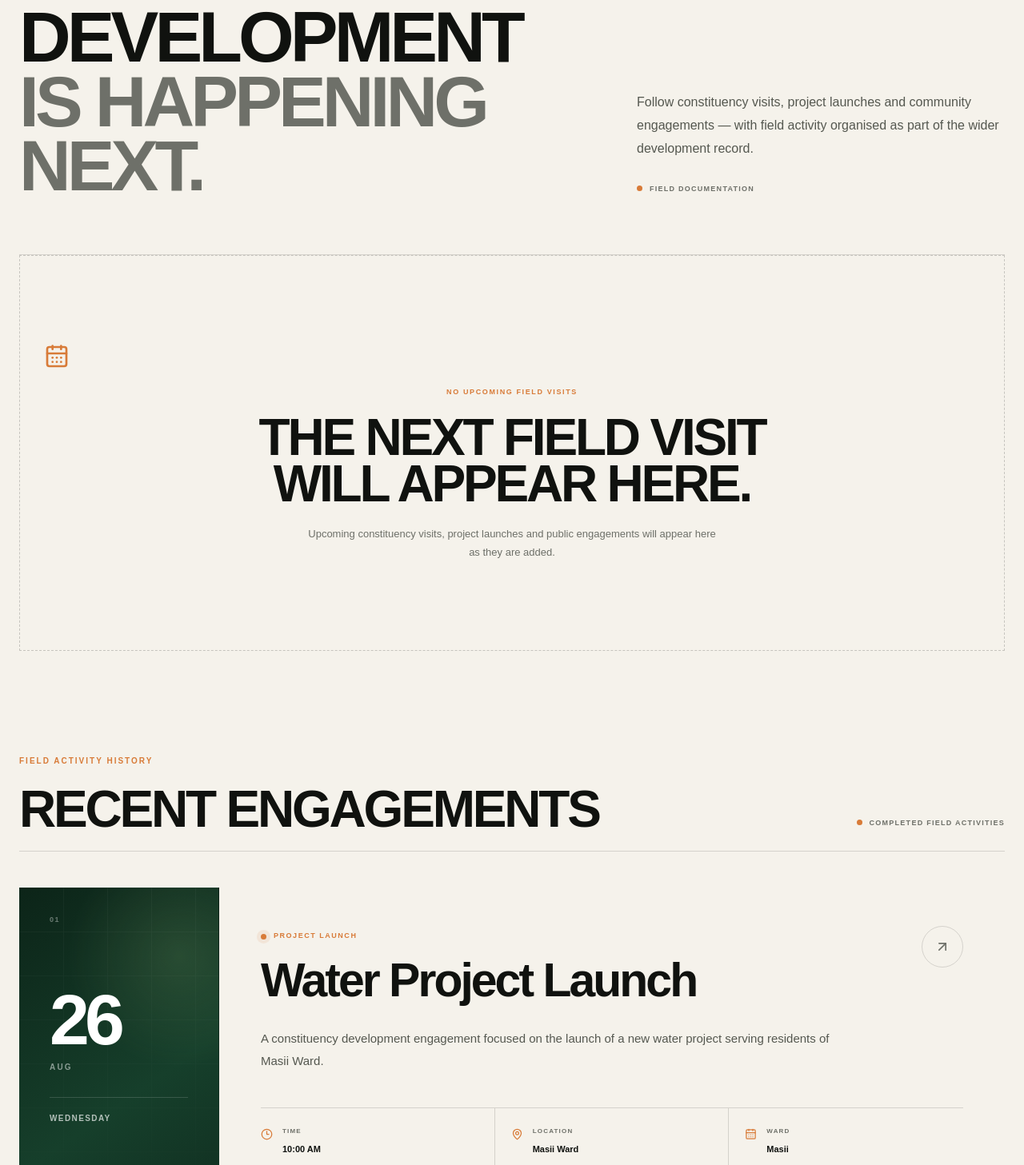
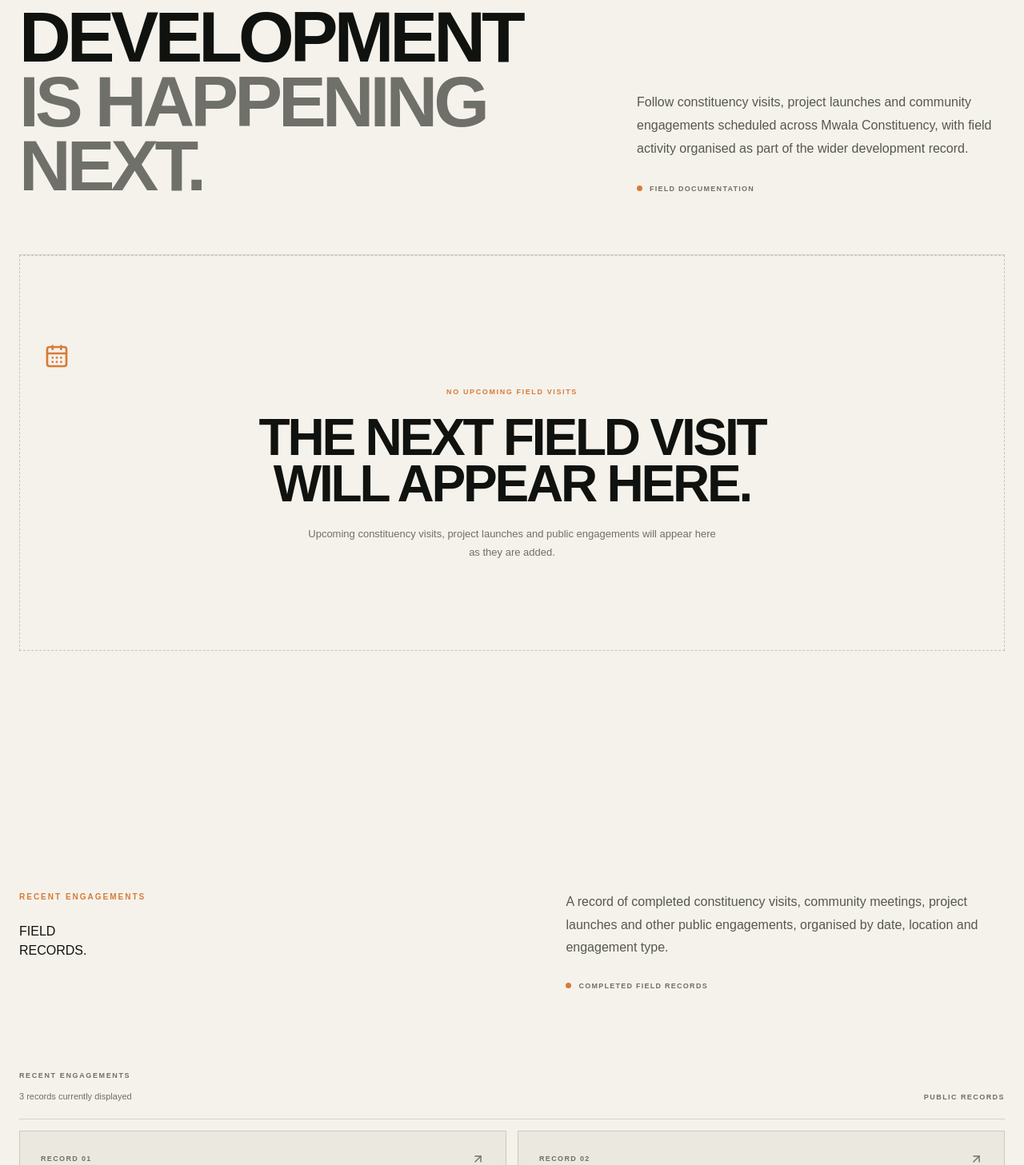
Before and after one commit to Chrisant-gif/mwala-connect, a Next.js app: page / in a window 1280 px wide. Shown: the part 8273-9730 px from the top of the page at 80% size. Built offline with nearby package versions, Linux system fonts and the light colour scheme.

Commit message:
Organize visits and engagements components

```diff
--- a/components/Engagements.tsx
+++ b/app/components/Engagements.tsx
@@ -7,13 +7,9 @@ import {
   MapPin,
 } from "lucide-react";
 
-import { engagements } from "../app/data/engagements";
+import { engagements } from "../data/engagements";
 
 export default function Engagements() {
-  const featuredEngagement = engagements.find(
-    (engagement) => engagement.status === "upcoming",
-  );
-
   const pastEngagements = engagements.filter(
     (engagement) => engagement.status === "completed",
   );
@@ -24,103 +20,37 @@ export default function Engagements() {
         {/* Section introduction */}
         <div className="engagements-intro">
           <div>
-            <p className="section-kicker">06 / ENGAGEMENTS</p>
+            <p className="section-kicker">
+              Recent Engagements
+            </p>
 
             <h2>
-              CONSTITUENCY
+              FIELD
               <br />
-              <span>ENGAGEMENTS.</span>
+              <span>RECORDS.</span>
             </h2>
           </div>
 
           <div className="engagements-intro-copy">
             <p>
-              A record of constituency visits, community meetings, project
-              launches and other public engagements — organised by date,
-              location and engagement type.
+              A record of completed constituency visits, community meetings,
+              project launches and other public engagements, organised by
+              date, location and engagement type.
             </p>
 
             <div className="engagements-status-label">
               <span />
-              Public engagement record
+              Completed field records
             </div>
           </div>
         </div>
-
-        {/* Next engagement */}
-        {featuredEngagement && (
-          <section className="engagement-next">
-            <div className="engagement-next-header">
-              <div>
-                <span className="section-label">NEXT ENGAGEMENT</span>
-                <p>Upcoming constituency activity</p>
-              </div>
-
-              <span className="engagement-index">
-                ENGAGEMENT {String(featuredEngagement.id).padStart(2, "0")}
-              </span>
-            </div>
-
-            <div className="engagement-next-content">
-              <div className="engagement-next-main">
-                <p className="engagement-type">
-                  {featuredEngagement.type}
-                </p>
-
-                <h3>{featuredEngagement.title}</h3>
-
-                <p className="engagement-description">
-                  {featuredEngagement.description}
-                </p>
-              </div>
-
-              <div className="engagement-next-details">
-                <div>
-                  <span>
-                    <CalendarDays />
-                    Date
-                  </span>
-
-                  <strong>{featuredEngagement.date}</strong>
-                </div>
-
-                <div>
-                  <span>
-                    <MapPin />
-                    Location
-                  </span>
-
-                  <strong>
-                    {featuredEngagement.location}
-                  </strong>
-
-                  <small>
-                    {featuredEngagement.ward} Ward
-                  </small>
-                </div>
-              </div>
-            </div>
-
-            <div className="engagement-next-footer">
-              <span>STATUS · UPCOMING</span>
-
-              <Link
-                href={`/engagements/${featuredEngagement.id}`}
-                className="engagement-link"
-              >
-                View engagement record
-                <ArrowUpRight />
-              </Link>
-            </div>
-          </section>
-        )}
 
         {/* Engagement archive */}
         <section className="engagement-archive">
           <div className="engagement-archive-header">
             <div>
               <span className="section-label">
-                ENGAGEMENT ARCHIVE
+                RECENT ENGAGEMENTS
               </span>
 
               <p>
--- a/components/Visits.tsx
+++ b/app/components/Visits.tsx
@@ -8,7 +8,7 @@ import {
   MapPin,
 } from "lucide-react";
 
-import { visits } from "../app/data/visits";
+import { visits } from "../data/visits";
 
 function getVisitTypeLabel(type: string) {
   switch (type) {
@@ -34,10 +34,6 @@ export default function Visits() {
     (visit) =>
       visit.status === "upcoming" ||
       visit.status === "ongoing",
-  );
-
-  const completedVisits = visits.filter(
-    (visit) => visit.status === "completed",
   );
 
   const renderVisitCard = (
@@ -137,11 +133,11 @@ export default function Visits() {
         <div className="visits-header">
           <div>
             <div className="section-number">
-           05 / FIELD VISITS
+              05 / FIELD ACTIVITY
             </div>
 
             <p className="section-kicker">
-              Field Schedule
+              Upcoming Visits
             </p>
 
             <h2>
@@ -154,8 +150,8 @@ export default function Visits() {
           <div className="visits-header-note">
             <p>
               Follow constituency visits, project launches and community
-              engagements — with field activity organised as part of the wider
-              development record.
+              engagements scheduled across Mwala Constituency, with field
+              activity organised as part of the wider development record.
             </p>
 
             <div className="verified-label">
@@ -193,32 +189,6 @@ export default function Visits() {
             </p>
           </div>
         )}
-
-        {/* Completed engagements */}
-        {completedVisits.length > 0 && (
-          <div className="visits-completed">
-            <div className="visits-completed-header">
-              <div>
-                <p className="section-kicker">
-                  Field Activity History
-                </p>
-
-                <h3>RECENT ENGAGEMENTS</h3>
-              </div>
-
-              <span className="verified-label">
-                <span />
-                Completed field activities
-              </span>
-            </div>
-
-            <div className="visits-list">
-              {completedVisits.map((visit, index) =>
-                renderVisitCard(visit, index),
-              )}
-            </div>
-          </div>
-        )}
       </div>
     </section>
   );
--- a/app/page.tsx
+++ b/app/page.tsx
@@ -6,8 +6,8 @@ import Hero from "./components/Hero";
 import Stats from "./components/Stats";
 import AllocationHistory from "./components/AllocationHistory";
 import Projects from "./components/Projects";
-import Visits from "../components/Visits";
-import Engagements from "../components/Engagements";
+import Visits from "./components/Visits";
+import Engagements from "./components/Engagements";
 
 const footerLinks = [
   { label: "Overview", href: "#overview" },
```
